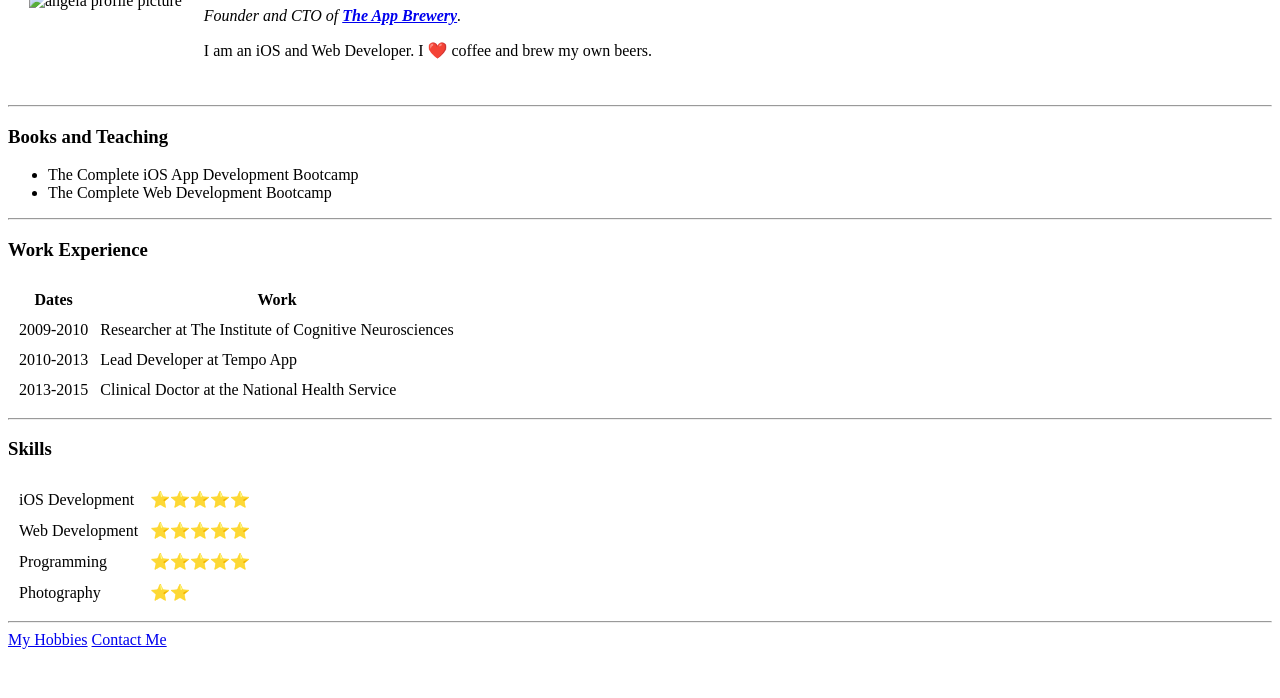
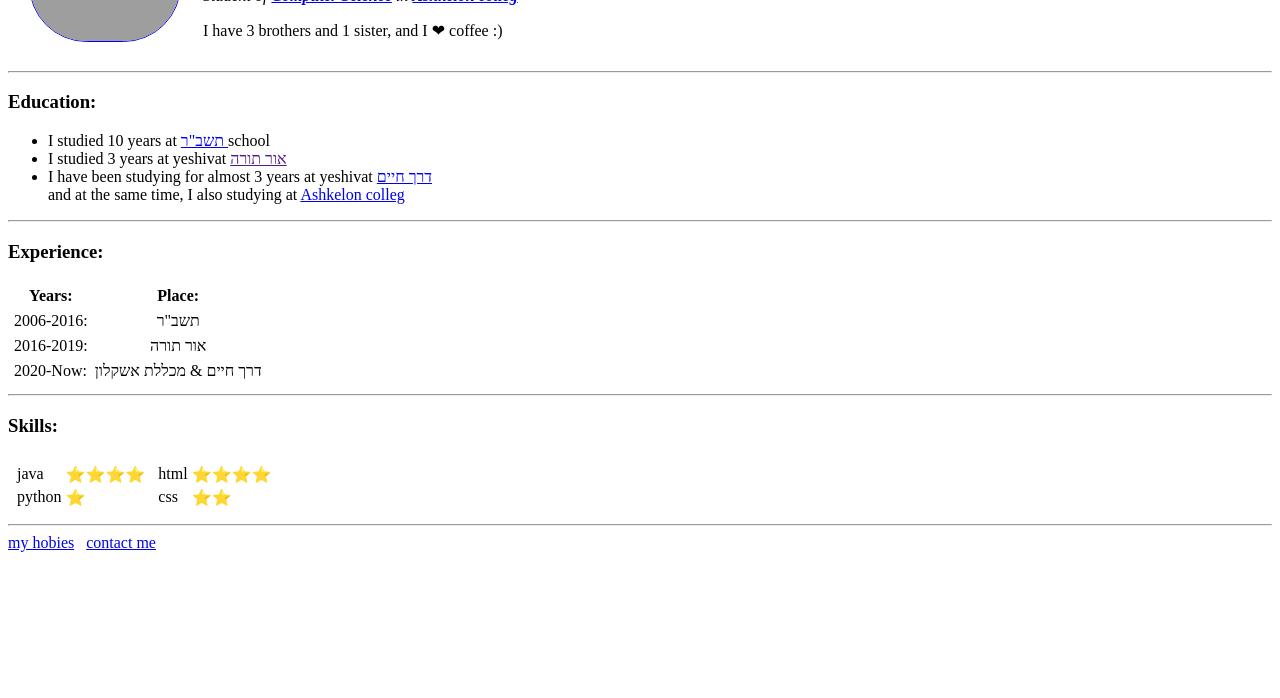
Before and after one commit to eliRub/cv, a plain HTML site: page index.html in a window 1280 px wide. Shown: the part 102-800 px from the top of the page. Drawn offline with Linux system fonts and the light colour scheme; grey boxes are pictures that could not be loaded.

Commit message:
Update index.html

```diff
--- a/index.html
+++ b/index.html
@@ -1,72 +1,118 @@
-<!DOCTYPE html>
-<html>
+
+<html lang="en">
     <head>
-    <meta charset="utf-8">
-    <title>Angela's Personal Site</title>
-    <link rel="stylesheet" href="css/styles.css">
+        <meta charset="UTF-8">
+        <meta http-equiv="X-UA-Compatible" content="IE=edge">
+        <meta name="viewport" content="width=device-width, initial-scale=1.0">
+        <title>Eli Rubenstein personal website</title>
     </head>
+    <body>
 
-  <body>
         <table cellspacing="20">
             <tr>
-        <td><img src="images/angela.png" alt="angela profile picture"></td>
-        <td><h1>Angela Yu</h1>
-        <p><em>Founder and CTO of <strong><a href="https://www.appbrewery.co/">The App Brewery</a></strong>.</em></p>
-        <p>I am an iOS and Web Developer. I ❤️ coffee and brew my own beers.</p></td>
+                <td> <a target="_blank" href="https://scontent.fsdv4-1.fna.fbcdn.net/v/t39.30808-6/296722590_550602900096564_3666241902175936116_n.jpg?_nc_cat=106&ccb=1-7&_nc_sid=09cbfe&_nc_ohc=a4ZAQaQn4QoAX8kkGVe&_nc_ht=scontent.fsdv4-1.fna&oh=00_AT-S16R2R4D9SfILnpCC4V21xxeFvmeKHR-qrdSuyn0xvg&oe=6354468D">
+                    <img style="border: 1px solid;border-radius: 100px ;" width="150" src="https://scontent.fsdv4-1.fna.fbcdn.net/v/t39.30808-6/296722590_550602900096564_3666241902175936116_n.jpg?_nc_cat=106&ccb=1-7&_nc_sid=09cbfe&_nc_ohc=a4ZAQaQn4QoAX8kkGVe&_nc_ht=scontent.fsdv4-1.fna&oh=00_AT-S16R2R4D9SfILnpCC4V21xxeFvmeKHR-qrdSuyn0xvg&oe=6354468D" alt="Eli profile picture">
+                    </a>
+                </td>
+                <td> <h1>Eli Rubenstein</h1>
+                    <p>
+                        <em>Student of <strong><a href="https://en.wikipedia.org/wiki/Computer_science">Computer Science</a> </strong> in <a href="https://www.aac.ac.il/en/"><strong>Ashkelon colleg</strong></a></em>
+                    </p>
+                    <p>I have 3 brothers and 1 sister, and I ❤ coffee :)</p>
+                </td>
             </tr>
         </table>
+
         <hr>
-    <h3>Books and Teaching</h3>
+
+        <h3>Education:</h3>
         <ul>
-      <li>The Complete iOS App Development Bootcamp</li>
-      <li>The Complete Web Development Bootcamp</li>
+            <li>I studied 10 years at <a href="http://www.torahindex.com/he/inst/institutionsDetail.aspx?index=1&instID=5898"> תשב"ר </a>school</li>
+            <li>I studied 3 years at yeshivat <a href=""> אור תורה</a></li>
+            <li>I have been studying for almost 3 years at yeshivat <a href="https://www.derechaim.com/en/">דרך חיים </a> <br> and at the same time, I also studying at <a href="https://www.aac.ac.il/en/"> Ashkelon colleg</a></li>
         </ul>
+
         <hr>
-    <h3>Work Experience</h3>
-    <table cellspacing="10">
+
+        <h3>Experience:</h3>
+        <table cellspacing="5">
             <thead>
                 <tr>
-          <th>Dates</th>
-          <th>Work</th>
+                    <th>Years:</th>
+                    <th>Place:</th>
                 </tr>
             </thead>
             <tbody>
                 <tr>
-          <td>2009-2010</td>
-          <td>Researcher at The Institute of Cognitive Neurosciences</td>
+                    <td>2006-2016: </td>
+                    <td align="center">תשב"ר</td>
                 </tr>
                 <tr>
-          <td>2010-2013</td>
-          <td>Lead Developer at Tempo App</td>
+                    <td>2016-2019: </td>
+                    <td align="center">אור תורה</td>
                 </tr>
                 <tr>
-          <td>2013-2015</td>
-          <td>Clinical Doctor at the National Health Service</td>
+                    <td>2020-Now: </td>
+                    <td>דרך חיים & מכללת אשקלון</td>
                 </tr>
             </tbody>
+            <tfoot>
+
+            </tfoot>
         </table>
+
+
         <hr>
-    <h3>Skills</h3>
-    <table cellspacing="10">
+
+
+        <h3>Skills:</h3>
+        <!-- <table cellspacing="5">
             <tr>
-        <td>iOS Development</td>
-        <td>⭐️⭐️⭐️⭐️⭐️</td>
+                <td>java</td>
+                <td>⭐⭐⭐⭐</td>
+                <td>python</td>
+                <td>⭐</td>
             </tr>
             <tr>
-        <td>Web Development</td>
-        <td>⭐️⭐️⭐️⭐️⭐️</td>
+                <td>html</td>
+                <td>⭐⭐⭐⭐</td>
+                <td>css</td>
+                <td>⭐⭐</td>
+            </tr>
+        </table> -->
+        <table cellspacing="5">
+            <tr>
+                <td>
+                    <table>
+                        <tr>
+                            <td>java</td>
+                            <td>⭐⭐⭐⭐</td>
                         </tr>
                         <tr>
-        <td>Programming</td>
-        <td>⭐️⭐️⭐️⭐️⭐️</td>
+                            <td>python</td>
+                            <td>⭐</td>
+                        </tr>
+                    </table>
+                </td>
+                <td>
+                    <table>
+                        <tr>
+                            <td>html</td>
+                            <td>⭐⭐⭐⭐</td>
                         </tr>
                         <tr>
-        <td>Photography</td>
-        <td>⭐️⭐️</td>
+                            <td>css</td>
+                            <td>⭐⭐</td>
                         </tr>
                     </table>
+                </td>
+            </tr>
+        </table>
+
         <hr>
-    <a href="hobbies.html">My Hobbies</a>
-    <a href="contact-me.html">Contact Me</a>
+
+        <a href="My_Hobies.html">my hobies</a> &nbsp
+        <a href="contact_me.html" target="_blank">contact me</a>
+
     </body>
 </html>
```
Lines whose indentation alone changed are shown as unchanged.
